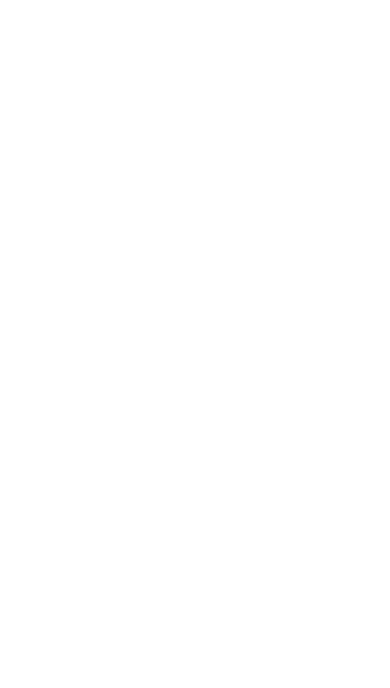
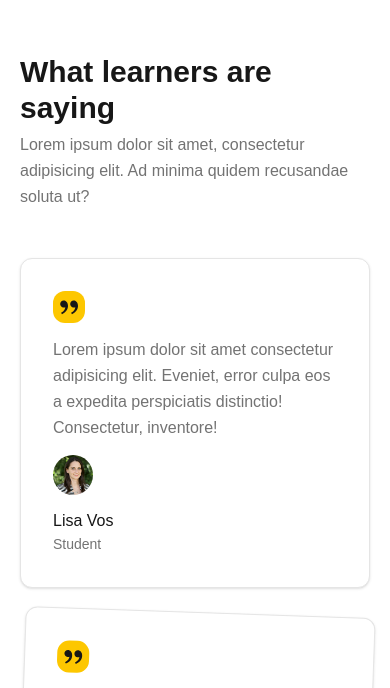
Before and after one commit to fahrypratama17/Project_React, a React (Vite) app in the folder online-learning-website/: page / in a window 390 px wide. Shown: the part 7676-8364 px from the top of the page. Before the commit the page ends 7650 px from the top, so only its background shows below. Built offline with nearby package versions, Linux system fonts and the light colour scheme.

Commit message:
feat: add Testimonials component to showcase learner feedback

```diff
--- a/online-learning-website/src/App.jsx
+++ b/online-learning-website/src/App.jsx
@@ -6,6 +6,7 @@
 import CourseCategories from "./components/CourseCategories.jsx";
 import Courses from "./components/Courses.jsx";
 import WhyLearnLive from "./components/WhyLearnLive.jsx";
+import Testimonials from "./components/Testimonials.jsx";
 
 const App = () => {
   return (
@@ -17,6 +18,7 @@
         <CourseCategories />
         <Courses />
         <WhyLearnLive />
+        <Testimonials />
       </main>
       <Footer />
     </>
--- /dev/null
+++ b/online-learning-website/src/components/Testimonials.jsx
@@ -0,0 +1,50 @@
+import React from "react";
+import { testimonials } from "../data/data.js";
+import { RiDoubleQuotesR } from "@remixicon/react";
+
+const Testimonials = () => {
+  return (
+    <section className="py-20">
+      <div className="container">
+        <div className="space-y-1.5">
+          <h2 className="section-title">What learners are saying</h2>
+          <p className="text">
+            Lorem ipsum dolor sit amet, consectetur adipisicing elit. Ad minima
+            quidem recusandae soluta ut?
+          </p>
+        </div>
+
+        <div className="mt-12 grid gap-6 sm:grid-cols-2 lg:grid-cols-3">
+          {testimonials.map((item) => (
+            <div
+              className="space-y-3.5 rounded-xl border border-neutral-200 bg-white p-8 shadow-sm nth-[2]:rotate-2"
+              key={item.id}
+            >
+              <span className="inline-flex size-8 items-center justify-center rounded-xl bg-yellow-400">
+                <RiDoubleQuotesR />
+              </span>
+              <p className="text">{item.text}</p>
+              <div className="flex items-center gap-3">
+                <div className="size-10">
+                  <img
+                    src={item.image}
+                    alt={item.author}
+                    width={150}
+                    height={150}
+                    className="w-ful h-full rounded-full object-cover"
+                  />
+                </div>
+              </div>
+              <div>
+                <p className="text-bold">{item.author}</p>
+                <p className="text truncate text-sm">{item.role}</p>
+              </div>
+            </div>
+          ))}
+        </div>
+      </div>
+    </section>
+  );
+};
+
+export default Testimonials;
```
